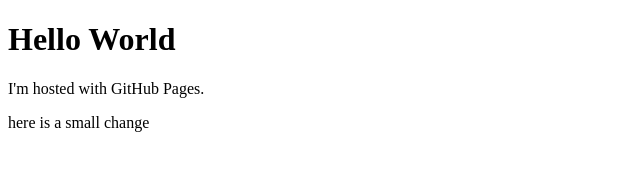
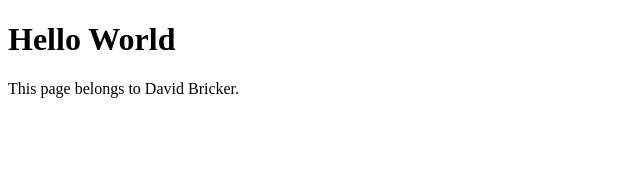
Before and after one commit to MtSuperDave/MtSuperDave.github.io, a plain HTML site: page index.html in a window 1280 px wide. Shown: the whole page, without its empty margins (0-640 px from the left). Drawn offline with Linux system fonts and the light colour scheme.

Commit message:
Update index.html

```diff
--- a/index.html
+++ b/index.html
@@ -2,7 +2,6 @@
 <html>
 <body>
 <h1>Hello World</h1>
-<p>I'm hosted with GitHub Pages.</p>
-<div>here is a small change</div>
+<p>This page belongs to David Bricker.</p>
 </body>
 </html>
```
